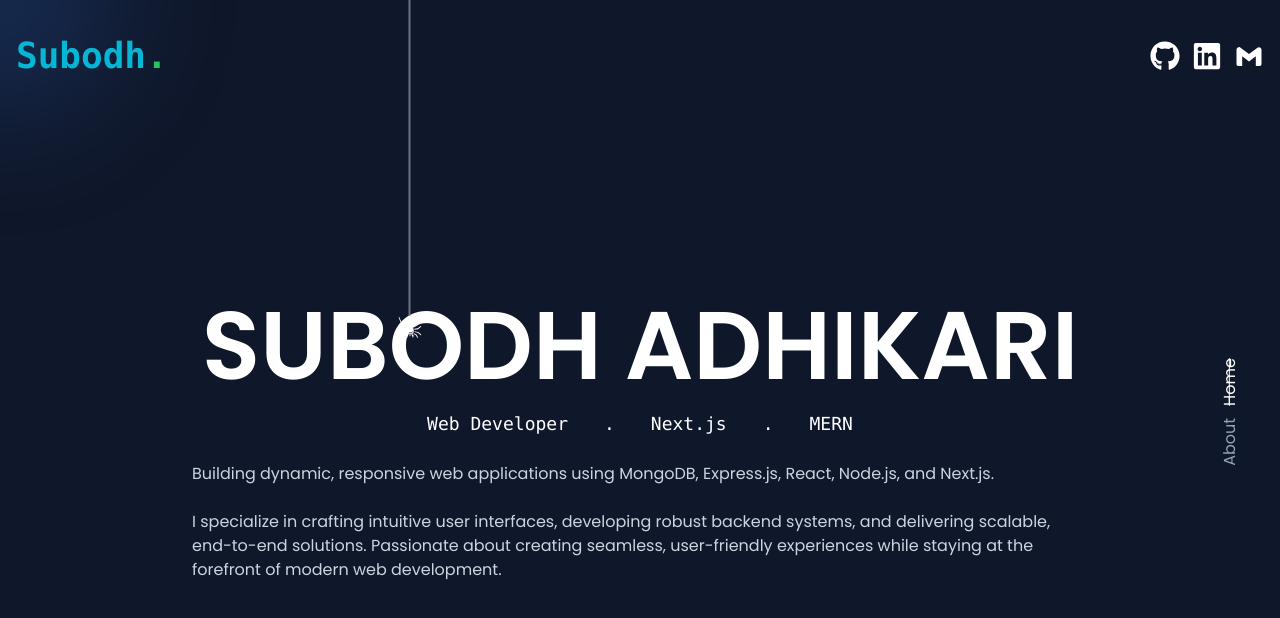
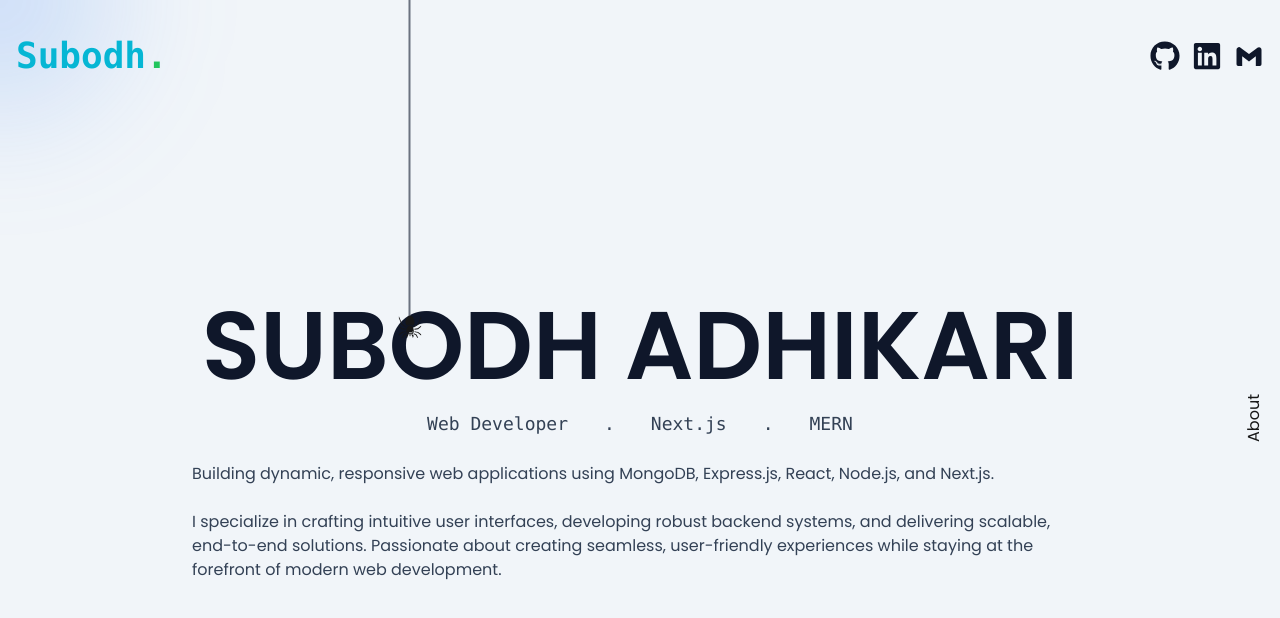
Before and after one commit to Subodh-Bny/portfolio, a Next.js app: page / in a window 1280 px wide. Shown: the top 618 px of the page. Built offline with nearby package versions, Linux system fonts and the light colour scheme.

Commit message:
dark mode

```diff
--- a/package.json
+++ b/package.json
@@ -17,6 +17,7 @@
     "lucide-react": "^0.468.0",
     "motion": "^11.14.1",
     "next": "15.0.4",
+    "next-themes": "^0.4.4",
     "react": "^19.0.0",
     "react-dom": "^19.0.0",
     "react-icons": "^5.4.0",
--- a/src/app/(home)/layout.tsx
+++ b/src/app/(home)/layout.tsx
@@ -4,10 +4,13 @@ import { useGSAP } from "@gsap/react";
 import gsap from "gsap";
 import { IoLogoReact } from "react-icons/io5";
 import { GiSpiderAlt } from "react-icons/gi";
+import { useTheme } from "next-themes";
 
 const Layout = ({ children }: { children: React.ReactNode }) => {
   const webRef = useRef<HTMLHRElement>(null);
   const clickWebRef = useRef<HTMLSpanElement>(null);
+
+  const { setTheme } = useTheme();
 
   useGSAP(() => {
     if (webRef.current) {
@@ -44,6 +47,8 @@ const Layout = ({ children }: { children: React.ReactNode }) => {
   });
 
   const handleClick = () => {
+    setTheme((prev) => (prev === "light" ? "dark" : "light"));
+
     if (clickWebRef.current) {
       clickWebRef.current.classList.remove("hidden");
 
@@ -68,7 +73,7 @@ const Layout = ({ children }: { children: React.ReactNode }) => {
         <hr className="w-full border-t-2 border-gray-500" />
         <GiSpiderAlt
           size={25}
-          className="-rotate-90 -ml-1 fill-white cursor-pointer"
+          className="-rotate-90 -ml-1  cursor-pointer"
           onClick={handleClick}
         />
         <span ref={clickWebRef} className="absolute -right-4 -z-20 hidden">
--- a/src/app/(home)/page.tsx
+++ b/src/app/(home)/page.tsx
@@ -43,13 +43,13 @@ export default function Home() {
       <div className="text-center space-y-4">
         <h1
           ref={nameRef}
-          className="text-4xl md:text-6xl lg:text-8xl font-semibold text-white"
+          className="text-4xl md:text-6xl lg:text-8xl font-semibold text-primary "
         >
           SUBODH ADHIKARI
         </h1>
         <div
           ref={subheadingsRef}
-          className="flex flex-wrap text-sm md:text-lg w-full justify-center gap-4 md:gap-9 font-mono text-white"
+          className="flex flex-wrap text-sm md:text-lg w-full justify-center gap-4 md:gap-9 font-mono text-slate-700 dark:text-slate-300"
         >
           <h3>Web Developer</h3> <span className="hidden md:block">.</span>
           <h3>Next.js</h3> <span className="hidden md:block">.</span>
@@ -58,7 +58,7 @@ export default function Home() {
       </div>
       <p
         ref={paragraphRef}
-        className="text-base text-slate-300 max-w-4xl mt-6 font-[family-name:var(--font-poppins)]"
+        className="text-base  max-w-4xl mt-6 dark:text-slate-300 text-slate-700"
       >
         Building dynamic, responsive web applications using MongoDB, Express.js,
         React, Node.js, and Next.js.
--- a/src/app/globals.css
+++ b/src/app/globals.css
@@ -8,28 +8,27 @@ body {
 
 @layer base {
   :root {
-    /* Background and foreground colors */
-    --background: 0 0% 100%; /* Light background */
+    --background: 210 40% 96.1%; /* Least light background */
     --foreground: 0 0% 9%; /* Dark slate for foreground (like slate-900) */
 
     /* Card colors */
-    --card: 217.2 32.6% 17.5%; /* Custom card color */
-    --card-foreground: 212.7 26.8% 83.9%; /* Light card text */
+    --card: 210 29% 89%; /* Slightly darker than background */
+    --card-foreground: 0 0% 15%; /* Light text for cards */
 
     /* Popover colors */
-    --popover: 0 0% 100%; /* Popover background */
-    --popover-foreground: 0 0% 9%; /* Dark text in popover (like slate-900) */
+    --popover: 210 36% 94%; /* Light popover background */
+    --popover-foreground: 0 0% 9%; /* Dark text for popover */
 
     /* Primary and secondary colors */
-    --primary: 0 0% 9%; /* Dark primary color */
+    --primary: 222.2 47.4% 11.2%; /* Dark primary for light mode */
     --primary-foreground: 0 0% 98%; /* Light text for primary */
-    --secondary: 0 0% 96.1%; /* Light secondary background */
+    --secondary: 210 40% 92%; /* Softer background for secondary */
     --secondary-foreground: 0 0% 9%; /* Dark secondary text */
 
     /* Muted and accent colors */
-    --muted: 0 0% 96.1%; /* Muted background */
+    --muted: 210 35% 93%; /* Muted background */
     --muted-foreground: 0 0% 45.1%; /* Muted text */
-    --accent: 0 0% 96.1%; /* Accent background */
+    --accent: 210 35% 93%; /* Accent background */
     --accent-foreground: 0 0% 9%; /* Dark accent text */
 
     /* Destructive colors */
@@ -37,44 +36,55 @@ body {
     --destructive-foreground: 0 0% 98%; /* Light text in destructive */
 
     /* Border, input, and ring colors */
-    --border: 0 0% 89.8%; /* Light border */
-    --input: 0 0% 89.8%; /* Input background */
-    --ring: 0 0% 3.9%; /* Ring around inputs or focus */
+    --border: 210 30% 85%; /* Border slightly darker than background */
+    --input: 210 30% 85%; /* Input background */
+    --ring: 210 50% 40%; /* Ring around inputs or focus */
 
     /* Chart colors */
-    --chart-1: 12 76% 61%; /* Chart color 1 */
-    --chart-2: 173 58% 39%; /* Chart color 2 */
-    --chart-3: 197 37% 24%; /* Chart color 3 */
-    --chart-4: 43 74% 66%; /* Chart color 4 */
-    --chart-5: 27 87% 67%; /* Chart color 5 */
+    --chart-1: 12 76% 61%;
+    --chart-2: 173 58% 39%;
+    --chart-3: 197 37% 24%;
+    --chart-4: 43 74% 66%;
+    --chart-5: 27 87% 67%;
 
     /* Radius */
-    --radius: 0.5rem; /* Border radius */
-
-    /* Slate-900 Color */
-    --slate-900: #18181b; /* ShadCN slate-900 dark background */
+    --radius: 0.5rem;
   }
 
   .dark {
-    --background: 0 0% 3.9%;
-    --foreground: 0 0% 98%;
-    --card: 0 0% 3.9%;
-    --card-foreground: 0 0% 98%;
-    --popover: 0 0% 3.9%;
-    --popover-foreground: 0 0% 98%;
-    --primary: 0 0% 98%;
-    --primary-foreground: 0 0% 9%;
-    --secondary: 0 0% 14.9%;
-    --secondary-foreground: 0 0% 98%;
-    --muted: 0 0% 14.9%;
-    --muted-foreground: 0 0% 63.9%;
-    --accent: 0 0% 14.9%;
-    --accent-foreground: 0 0% 98%;
-    --destructive: 0 62.8% 30.6%;
-    --destructive-foreground: 0 0% 98%;
-    --border: 0 0% 14.9%;
-    --input: 0 0% 14.9%;
-    --ring: 0 0% 83.1%;
+    --background: 222.2 47.4% 11.2%; /* Dark background */
+    --foreground: 0 0% 98%; /* Light foreground for dark mode */
+
+    /* Card colors */
+    --card: 217.2 32.6% 17.5%; /* Darker card color */
+    --card-foreground: 0 0% 98%; /* Light text for cards */
+
+    /* Popover colors */
+    --popover: 217.2 32.6% 17.5%; /* Darker popover background */
+    --popover-foreground: 0 0% 98%; /* Light text for popover */
+
+    /* Primary and secondary colors */
+    --primary: 210 40% 96.1%; /* Light primary for dark mode */
+    --primary-foreground: 222.2 47.4% 11.2%; /* Dark text for primary */
+    --secondary: 217.2 32.6% 17.5%; /* Dark secondary background */
+    --secondary-foreground: 0 0% 98%; /* Light secondary text */
+
+    /* Muted and accent colors */
+    --muted: 217.2 32.6% 17.5%; /* Muted background */
+    --muted-foreground: 0 0% 63.9%; /* Muted text */
+    --accent: 217.2 32.6% 17.5%; /* Accent background */
+    --accent-foreground: 0 0% 98%; /* Light accent text */
+
+    /* Destructive colors */
+    --destructive: 0 62.8% 30.6%; /* Destructive action color */
+    --destructive-foreground: 0 0% 98%; /* Light text in destructive */
+
+    /* Border, input, and ring colors */
+    --border: 217.2 32.6% 17.5%; /* Darker border */
+    --input: 217.2 32.6% 17.5%; /* Input background */
+    --ring: 0 0% 83.1%; /* Light ring for focus */
+
+    /* Chart colors */
     --chart-1: 220 70% 50%;
     --chart-2: 160 60% 45%;
     --chart-3: 30 80% 55%;
--- a/src/app/layout.tsx
+++ b/src/app/layout.tsx
@@ -5,6 +5,7 @@ import { Poppins } from "next/font/google";
 // import HomeAnimatedDivs from "./components/HomeAnimateDivs";
 import MouseFollow from "../components/MouseFollow";
 import TopBar from "../components/Topbar";
+import { ThemeProvider } from "@/components/theme-provider";
 
 const poppins = Poppins({
   weight: ["300", "400", "500", "600"],
@@ -23,10 +24,11 @@ export default function RootLayout({
   children: React.ReactNode;
 }>) {
   return (
-    <html lang="en">
+    <html lang="en" suppressHydrationWarning>
       <body
-        className={` ${poppins.variable} antialiased bg-slate-900 text-white font-[family-name:var(--font-poppins)]`}
+        className={` ${poppins.variable} antialiased   font-[family-name:var(--font-poppins)]`}
       >
+        <ThemeProvider attribute="class" defaultTheme="light">
           <MouseFollow />
           <main className="container relative mx-auto py-8 md:py-9 h-screen">
             {/* <HomeAnimatedDivs /> */}
@@ -35,6 +37,7 @@ export default function RootLayout({
             {children}
             <NavLinks />
           </main>
+        </ThemeProvider>
       </body>
     </html>
   );
--- a/src/components/NavLinks.tsx
+++ b/src/components/NavLinks.tsx
@@ -32,10 +32,8 @@ const NavLinks = () => {
           <li key={link.name}>
             <Link
               href={link.href}
-              className={`hover:line-through transition-all  hover:text-white ${
-                pathname === link.href
-                  ? "text-white line-through"
-                  : "text-slate-400"
+              className={`hover:line-through transition-all  dark:hover:text-white ${
+                pathname === link.href ? "hidden" : "dark:text-slate-400"
               }`}
             >
               {link.name}
--- a/src/components/Topbar.tsx
+++ b/src/components/Topbar.tsx
@@ -32,7 +32,10 @@ const TopBar = () => {
           Subodh<span className="text-green-500">.</span>
         </Link>
       </h1>
-      <ul className="flex gap-3 text-white" ref={linkRef}>
+      <ul
+        className="flex gap-3 text-slate-900 dark:text-slate-300"
+        ref={linkRef}
+      >
         {links.map((link, index) => (
           <li key={index}>
             <Link href={link.href} target="_blank">
--- /dev/null
+++ b/src/components/theme-provider.tsx
@@ -0,0 +1,11 @@
+"use client";
+
+import * as React from "react";
+import { ThemeProvider as NextThemesProvider } from "next-themes";
+
+export function ThemeProvider({
+  children,
+  ...props
+}: React.ComponentProps<typeof NextThemesProvider>) {
+  return <NextThemesProvider {...props}>{children}</NextThemesProvider>;
+}
```
Also changed, not shown: src/app/(smooth-scroll)/about/page.tsx (+30 -22 lines), public/subodh.png (added), 1 other file (tests, documents, lock files or other folders). Lines whose indentation alone changed are shown as unchanged.
